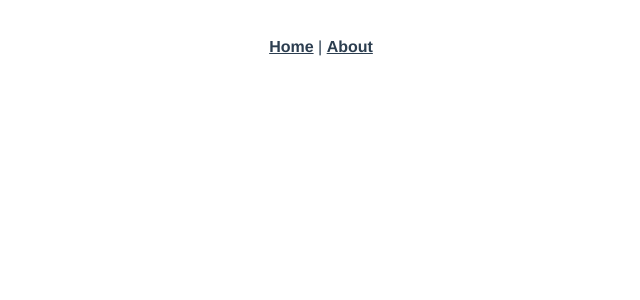
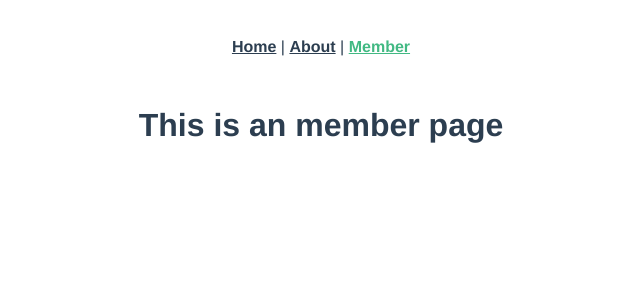
Before and after one commit to keigo9/scheduler, a Vue app: page /#/member in a window 1280 px wide. Shown: the top 300 px of the page, without its empty margins (319-959 px from the left). Built offline with nearby package versions, Linux system fonts and the light colour scheme.

Commit message:
Memberページ作成

```diff
--- a/src/App.vue
+++ b/src/App.vue
@@ -2,7 +2,8 @@
   <div id="app">
     <div id="nav">
       <router-link to="/">Home</router-link> |
-      <router-link to="/about">About</router-link>
+      <router-link to="/about">About</router-link> |
+      <router-link to="/member">Member</router-link>
     </div>
     <router-view />
   </div>
--- a/src/router/index.js
+++ b/src/router/index.js
@@ -1,6 +1,7 @@
 import Vue from "vue";
 import VueRouter from "vue-router";
 import Home from "../views/Home.vue";
+import Member from "../views/Member.vue";
 
 Vue.use(VueRouter);
 
@@ -18,6 +19,11 @@ const routes = [
     // which is lazy-loaded when the route is visited.
     component: () =>
       import(/* webpackChunkName: "about" */ "../views/About.vue")
+  },
+  {
+    path: "/member",
+    name: "Member",
+    component: Member
   }
 ];
 
--- /dev/null
+++ b/src/views/Member.vue
@@ -0,0 +1,5 @@
+<template>
+  <div class="about">
+    <h1>This is an member page</h1>
+  </div>
+</template>
```
